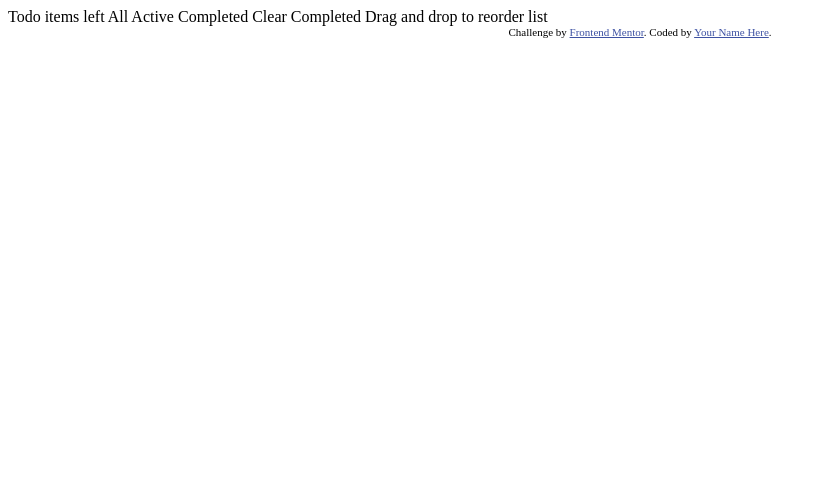
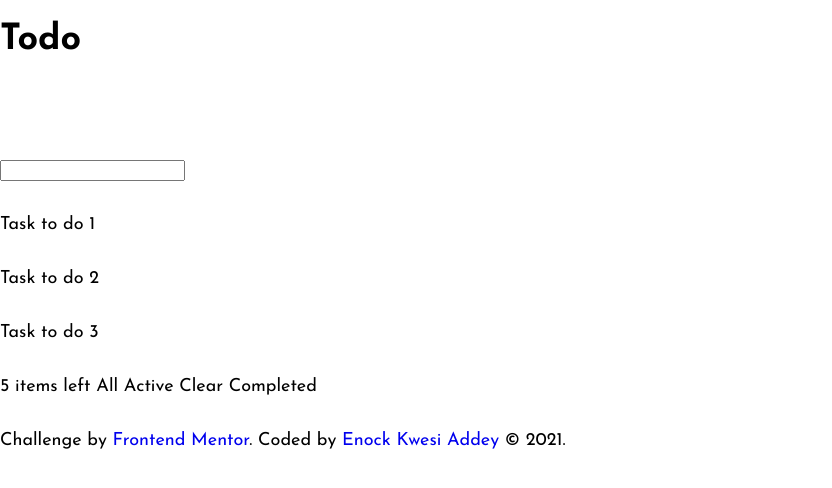
Before and after one commit to Nocks/todo-app, a plain HTML site: page index.html in a window 1280 px wide. Shown: the whole page, without its empty margins (0-832 px from the left). Drawn offline with Linux system fonts and the light colour scheme.

Commit message:
Add app base html structure

```diff
--- a/index.html
+++ b/index.html
@@ -8,29 +8,56 @@
 
   <title>Frontend Mentor | Todo app</title>
 
-  <!-- Feel free to remove these styles or customise in your own stylesheet 👍 -->
-  <style>
-    .attribution { font-size: 11px; text-align: center; }
-    .attribution a { color: hsl(228, 45%, 44%); }
-  </style>
+  <link rel="preconnect" href="https://fonts.gstatic.com">
+  <link href="https://fonts.googleapis.com/css2?family=Josefin+Sans:wght@400;700&display=swap" rel="stylesheet">
+
+  <link rel="stylesheet" href="css/styles.css">
 </head>
 <body>
-
-  Todo
-
-  <!-- Add dynamic number --> items left
-
-  All
-  Active
-  Completed
-
-  Clear Completed
-
-  Drag and drop to reorder list
-
-  <div class="attribution">
-    Challenge by <a href="https://www.frontendmentor.io?ref=challenge" target="_blank">Frontend Mentor</a>.
-    Coded by <a href="#">Your Name Here</a>.
+  <div class="header"></div>
+  <div class="container">
+    <div class="app">
+      <div class="app__header">
+        <h1 class="app__name">Todo</h1>
+        <span class="app__theme-changer"><img src="images/icon-moon.svg" alt="theme toggler"></span>
+      </div>
+      <div class="app__input-wrapper">
+        <span class="app__input-ring"></span>
+        <input type="text" name="" value="">
+      </div>
+      <div class="app__main-wrapper">
+        <div class="app__list-container">
+          <div class="app__list-item-wrapper">
+            <span class="app__complete-toggler"></span>
+            <span class="app__todo-item">Task to do 1</span>
+            <span class="app__delete-item"></span>
+          </div>
+          <div class="app__list-item-wrapper">
+            <span class="app__complete-toggler"></span>
+            <span class="app__todo-item">Task to do 2</span>
+            <span class="app__delete-item"></span>
+          </div>
+          <div class="app__list-item-wrapper">
+            <span class="app__complete-toggler"></span>
+            <span class="app__todo-item">Task to do 3</span>
+            <span class="app__delete-item"></span>
+          </div>
+        </div>
+        <div class="app__menu">
+          <span class="app__items-left">5 items left</span>
+          <span class="app__all-list">All</span>
+          <span class="app__active">Active</span>
+          <span class="app__completed"></span>
+          <span class="app__clear-completed">Clear Completed</span>
+        </div>
+      </div>
+    </div>
   </div>
+  <footer>
+      <div class="attribution">
+        <span>Challenge by <a href="https://www.frontendmentor.io/challenges/todo-app-Su1_KokOW" target="_blank">Frontend Mentor</a>.</span>
+        <span>Coded by <a href="http://enockaddey.com/">Enock Kwesi Addey</a> &copy; 2021.</span>
+      </div>
+    </footer>
 </body>
 </html>
```
